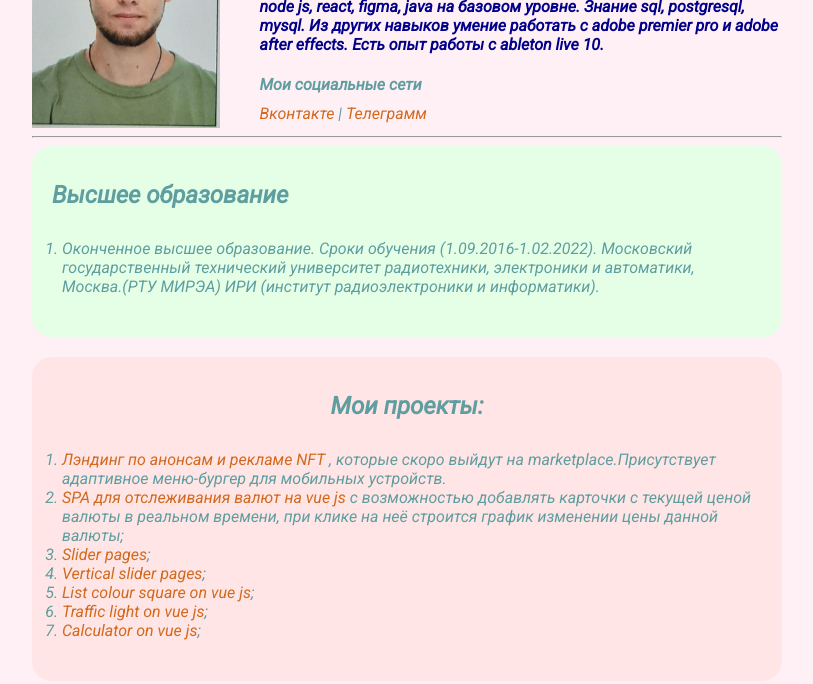
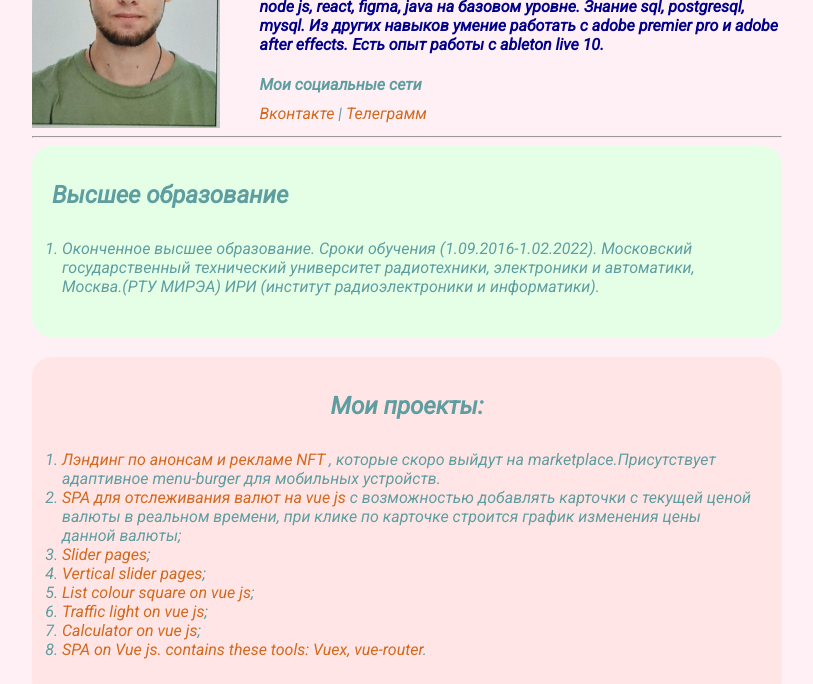
Before and after one commit to Nektar1n/myResumAV, a plain HTML site: page index.html in a window 1280 px wide. Shown: the part 140-824 px from the top of the page, without its empty margins (233-1046 px from the left). Drawn offline with Linux system fonts and the light colour scheme.

Commit message:
changed resume

```diff
--- a/index.html
+++ b/index.html
@@ -61,14 +61,15 @@
         <h2>Мои проекты:</h2>
         <ol class="list">
             <li><a href="https://nektar1n.github.io/MyNftPage/" target="_blank">Лэндинг по анонсам и рекламе NFT</a>
-                <span>, которые скоро выйдут на marketplace.Присутствует адаптивное меню-бургер для мобильных устройств.</span></li>
+                <span>, которые скоро выйдут на marketplace.Присутствует адаптивное menu-burger для мобильных устройств.</span></li>
             <li><a href="https://github.com/Nektar1n/cryptonomicon" target="_blank">SPA для отслеживания валют на vue js</a>
-            <span> с возможностью добавлять карточки с текущей ценой валюты в реальном времени, при клике на неё строится график изменении цены данной валюты; </span></li>
+            <span> с возможностью добавлять карточки с текущей ценой валюты в реальном времени, при клике по карточке строится график изменения цены данной валюты; </span></li>
             <li><a href="https://nektar1n.github.io/firstProject/" target="_blank">Slider pages</a>;</li>
             <li><a href="https://nektar1n.github.io/second-project/" target="_blank">Vertical slider pages</a>;</li>
             <li><a href=""https://github.com/Nektar1n/Colour-square"" target="_blank">List colour square on vue js</a>;</li>
             <li><a href="https://nektar1n.github.io/vuetrafficlightsimulator/" target="_blank">Traffic light on vue js</a>;</li>
             <li><a href="https://nektar1n.github.io/myCalculator/" target="_blank">Calculator on vue js</a>;</li>
+            <li><a href="https://github.com/Nektar1n/UsersList" target="_blank">SPA on Vue js. contains these tools: Vuex, vue-router</a>.</li>
         </ol>
     </div>
     <div class="card bg-green">
```
